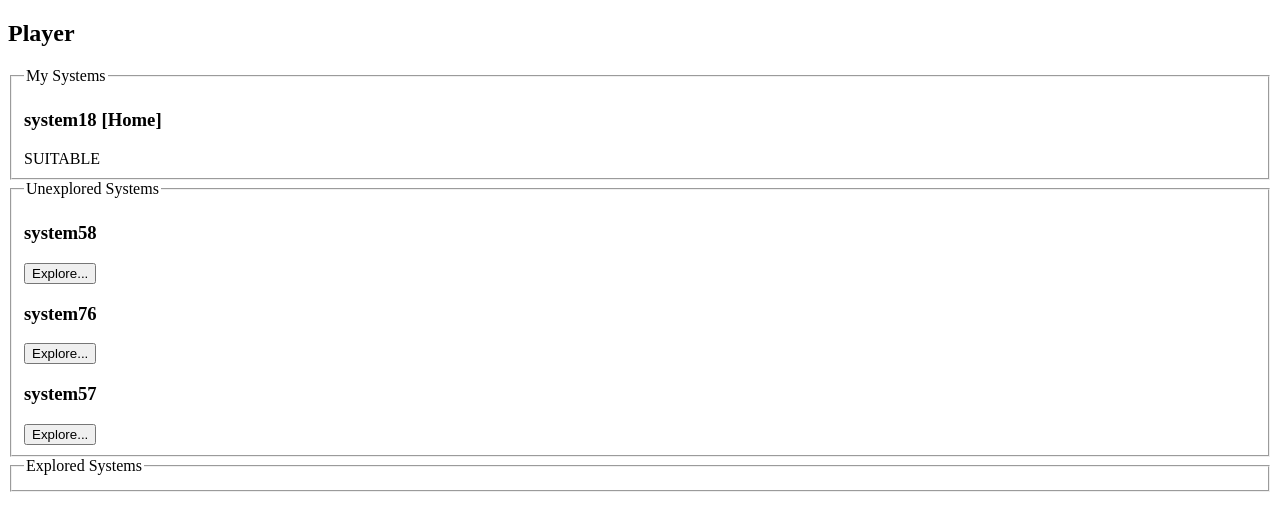
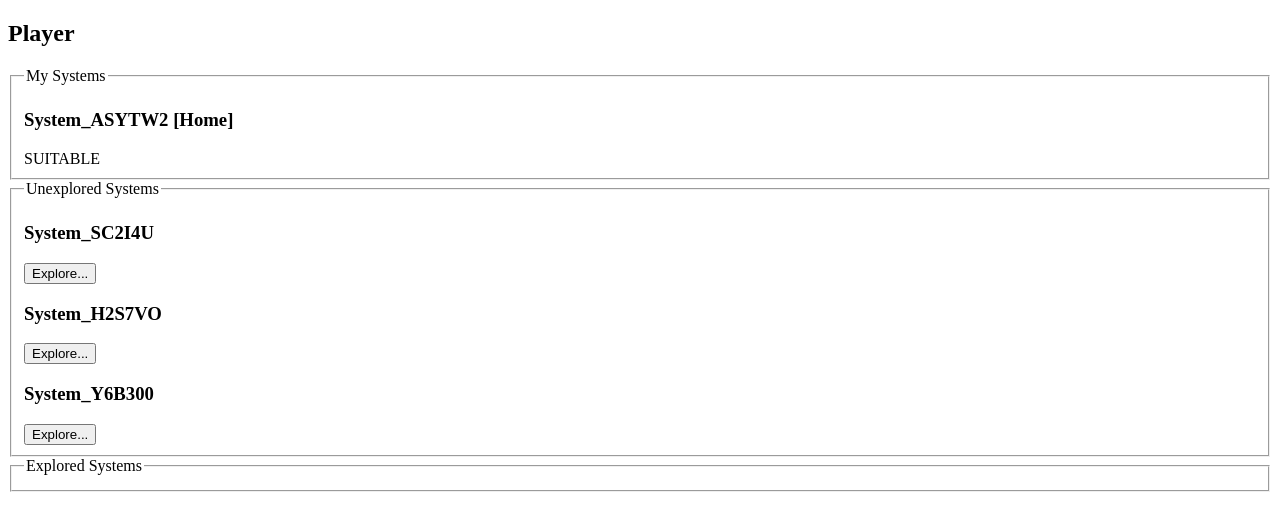
Before and after one commit to brasskazoo/alsephina, a React (Create React App) app: page / in a window 1280 px wide. Shown: the top 530 px of the page. Built offline with nearby package versions, Linux system fonts and the light colour scheme.

Commit message:
Add a generated ID to StarSystem

```diff
--- a/package.json
+++ b/package.json
@@ -10,6 +10,7 @@
     "@types/node": "^12.20.4",
     "@types/react": "^17.0.2",
     "@types/react-dom": "^17.0.1",
+    "nanoid": "^3.1.20",
     "react": "^17.0.1",
     "react-dom": "^17.0.1",
     "react-scripts": "4.0.3",
@@ -42,6 +43,7 @@
     ]
   },
   "devDependencies": {
+    "@types/nanoid": "^2.1.0",
     "@typescript-eslint/eslint-plugin": "^4.15.2",
     "@typescript-eslint/parser": "^4.15.2",
     "eslint": "^7.21.0",
--- a/src/System/StarSystem.ts
+++ b/src/System/StarSystem.ts
@@ -1,3 +1,9 @@
+import { customAlphabet } from 'nanoid';
+
+// NanoID Configuration
+const alphabet = '0123456789ABCDEFGHIJKLMNOPQRSTUVWXYZ';
+const nanoid = customAlphabet(alphabet, 6);
+
 export enum SystemEnvironment {
     NOT_HABITABLE,
     HOSTILE,
@@ -5,16 +11,19 @@ export enum SystemEnvironment {
 }
 
 interface ISystem {
+    id: string;
     name: string;
     environment: SystemEnvironment;
 }
 
 export default class StarSystem implements ISystem {
+    id: string;
     name: string;
     environment: SystemEnvironment;
 
     constructor(environment?: SystemEnvironment) {
-        this.name = 'system' + Math.floor(100 * Math.random());
+        this.id = nanoid();
+        this.name = 'System_' + this.id;
         this.environment = environment ? environment : randomEnum(SystemEnvironment);
     }
 }
```
Also changed, not shown: 2 other files (tests, documents, lock files or other folders).
